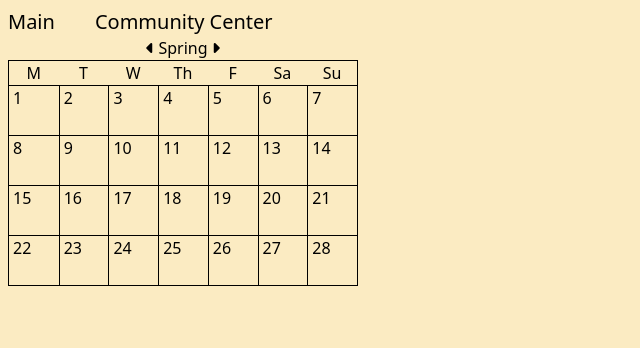
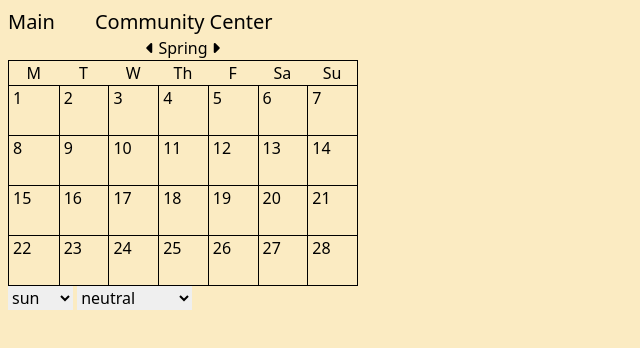
Before and after one commit to effervescent000/stardew-planner, a SvelteKit app: page / in a window 1280 px wide. Shown: the top 348 px of the page, without its empty margins (0-640 px from the left). Built offline with nearby package versions, Linux system fonts and the light colour scheme.

Commit message:
basic trackers

```diff
--- a/src/components/calendar/calendar-frame.svelte
+++ b/src/components/calendar/calendar-frame.svelte
@@ -1,6 +1,8 @@
 <script lang="ts">
 	import CalendarHeader from './calendar-header.svelte';
 	import Day from './day.svelte';
+	import LuckPicker from './luck-picker.svelte';
+	import WeatherPicker from './weather-picker.svelte';
 	// PROPS
 
 	// STATE
@@ -14,6 +16,7 @@
 	const updateSeason = (num: number) => (season = num);
 </script>
 
+<div>
 	<CalendarHeader {season} {updateSeason} />
 	<div class="grid grid-cols-7 border border-black w-[350px]">
 		{#each DAYS_OF_WEEK as day}
@@ -23,3 +26,6 @@
 			<Day {date} {season} />
 		{/each}
 	</div>
+	<WeatherPicker />
+	<LuckPicker />
+</div>
--- /dev/null
+++ b/src/components/calendar/luck-picker.svelte
@@ -0,0 +1,20 @@
+<script lang="ts">
+	import { luckStore } from '../../stores';
+
+	import Select from '../common/select.svelte';
+
+	// PROPS
+
+	// STATE
+
+	// LOGIC
+	const LUCK = [
+		{ value: 4, label: 'very happy' },
+		{ value: 3, label: 'good humor' },
+		{ value: 2, label: 'neutral' },
+		{ value: 1, label: 'annoyed' },
+		{ value: 0, label: 'displeased' }
+	];
+</script>
+
+<Select options={LUCK} callback={(event) => luckStore.set(event.target.value)} value={$luckStore} />
--- /dev/null
+++ b/src/components/calendar/weather-picker.svelte
@@ -0,0 +1,20 @@
+<script lang="ts">
+	import type { Weather } from '../../interfaces/planning';
+
+	import { weatherStore } from '../../stores';
+
+	import Select from '../common/select.svelte';
+
+	// PROPS
+
+	// STATE
+
+	// LOGIC
+	const WEATHER: Weather[] = ['sun', 'rain', 'wind', 'snow', 'storm'];
+</script>
+
+<Select
+	options={WEATHER.map((str) => ({ label: str, value: str }))}
+	callback={(event) => weatherStore.set(event.target.value)}
+	value={$weatherStore}
+/>
--- /dev/null
+++ b/src/components/common/select.svelte
@@ -0,0 +1,16 @@
+<script lang="ts">
+	// PROPS
+	export let options: { label: string; value: string | number }[];
+	export let callback: (event: any) => void;
+	export let value: string | number;
+
+	// STATE
+
+	// LOGIC
+</script>
+
+<select on:change={callback} {value}>
+	{#each options as opt}
+		<option value={opt.value}>{opt.label}</option>
+	{/each}
+</select>
--- /dev/null
+++ b/src/interfaces/planning.ts
@@ -0,0 +1 @@
+export type Weather = 'sun' | 'rain' | 'wind' | 'storm' | 'snow';
--- a/src/routes/+page.svelte
+++ b/src/routes/+page.svelte
@@ -9,5 +9,7 @@
 	// LOGIC
 </script>
 
-<CalendarFrame />
-<BirthdayTracker />
+<div class="flex">
+	<CalendarFrame />
+	<BirthdayTracker />
+</div>
--- a/src/stores.ts
+++ b/src/stores.ts
@@ -1,8 +1,11 @@
 import _ from 'lodash';
 import { derived, writable } from 'svelte/store';
-import { BUNDLE_GROUPS } from './constants/community-center';
+
 import type { BundleGroups } from './interfaces/community-center';
 import type { Person } from './interfaces/people';
+import type { Weather } from './interfaces/planning';
+
+import { BUNDLE_GROUPS } from './constants/community-center';
 import { PEOPLE } from './constants/people-constants';
 
 export const dateStore = writable(0);
@@ -18,6 +21,10 @@ export const birthdayStore = derived(dateStore, ($dateStore) => {
 	});
 	return { upcoming };
 });
+
+export const weatherStore = writable<Weather>('sun');
+
+export const luckStore = writable<number>(2);
 
 const isBrowser = typeof window !== 'undefined';
 
```
Lines whose indentation alone changed are shown as unchanged.
